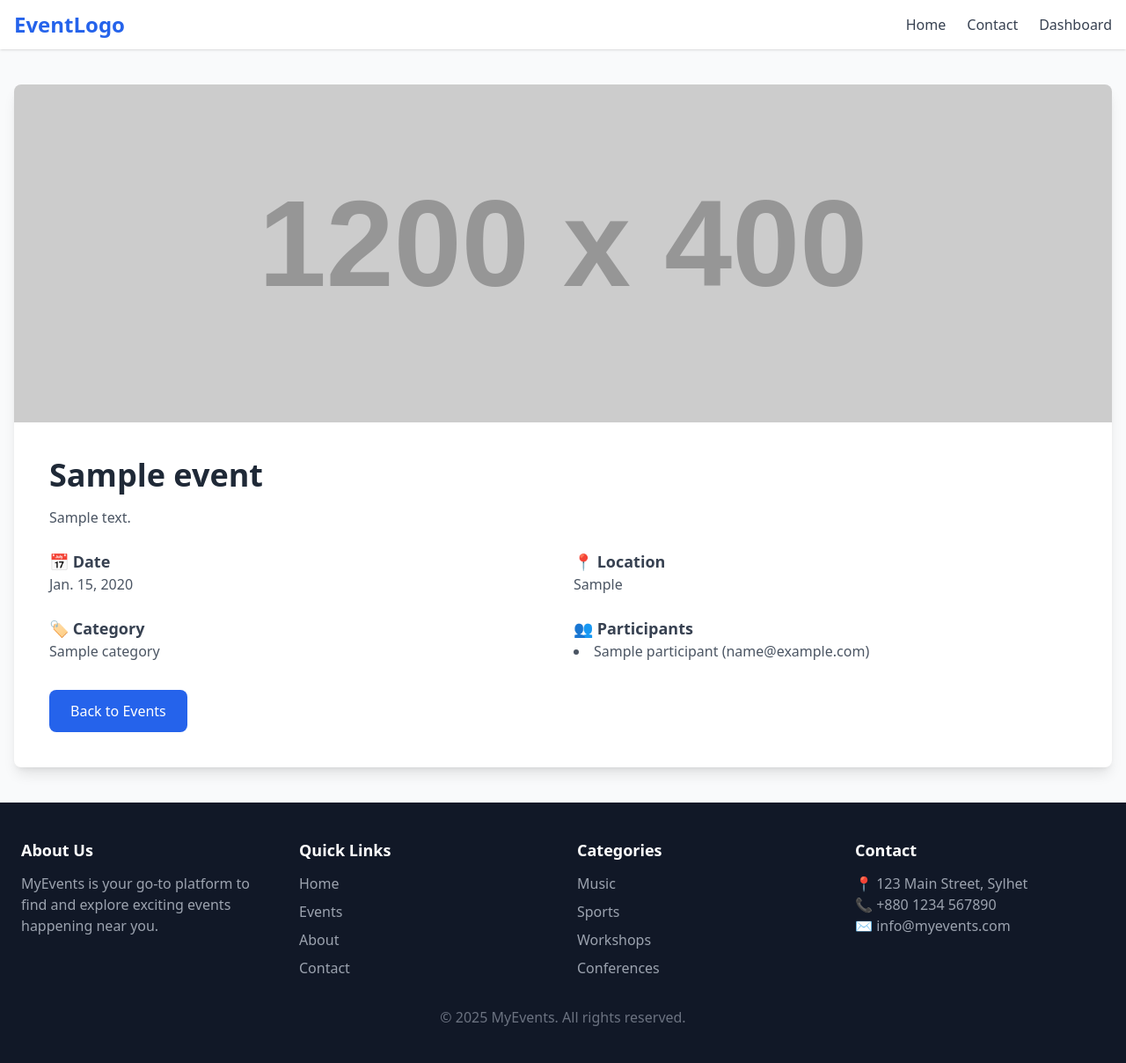
After one commit to yanisahmed/python-event-management, a Django app: page /admin/dashboard/events/1/ in a window 1280 px wide. The commit adds this page. Shown: the whole page at 88% size. Run offline with Django 5.2, Linux system fonts and the light colour scheme; tables that the repository leaves empty hold one stand-in row (values such as "Sample post"); grey boxes labelled with a size stand in for pictures from a placeholder-image service; some libraries are stand-ins or nearby versions.

Commit message:
dynamic event and event details page

```diff
--- a/event/templates/dashboard/dashboard-event.html
+++ b/event/templates/dashboard/dashboard-event.html
@@ -112,7 +112,10 @@
                                 <td class="px-5 py-4"><span class="px-2 py-1 text-xs rounded-lg bg-indigo-100 text-indigo-700">{{event.category}}</span></td>
                                 <td class="px-5 py-4">{{event.participants.all|length}}</td>
                                 <td class="px-5 py-4"><span class="px-2 py-1 text-xs rounded-lg bg-emerald-100 text-emerald-700">{{event.staus}}</span></td>
-                                <td class="px-5 py-4 text-right"><a class="text-indigo-600" href="#">View</a></td>
+                                <td class="px-5 py-4 text-right">
+                                    <a class="text-white bg-indigo-300 rounded px-4 py-1" href="#">EDIT</a>
+                                    <a class="text-white bg-red-300 rounded px-4 py-1" href="#">DELETE</a>
+                                </td>
                             </tr>
                             {% endfor %}
                         </tbody>
--- a/event/templates/dashboard/dashboard-participant.html
+++ b/event/templates/dashboard/dashboard-participant.html
@@ -96,7 +96,10 @@
               <td class="px-5 py-4 font-medium">{{participant.name}}</td>
               <td class="px-5 py-4">{{participant.email}}</td>
               <td class="px-5 py-4">{% for event in participant.event.all  %}<span class="bg-indigo-500 mx-1 text-white rounded p-1">{{event.name}}</span>{% endfor %}</td>
-              <td class="px-5 py-4 text-right"><a class="text-indigo-600" href="#">View</a></td>
+              <td class="px-5 py-4 text-right">
+                <a class="text-white bg-indigo-300 rounded px-4 py-1" href="#">EDIT</a>
+                <a class="text-white bg-red-300 rounded px-4 py-1" href="#">DELETE</a>
+              </td>
             </tr>
             {% endfor %}
           </tbody>
--- /dev/null
+++ b/event/templates/frontend/base.html
@@ -0,0 +1,81 @@
+{% load static %}
+<!DOCTYPE html>
+<html lang="en">
+<head>
+  <meta charset="UTF-8">
+  <meta name="viewport" content="width=device-width, initial-scale=1.0">
+  <title>{% block title %}Event Website{% endblock %}</title>
+  <script src="https://cdn.tailwindcss.com"></script>
+</head>
+<body class="bg-gray-50 flex flex-col min-h-screen">
+
+  <!-- Navbar -->
+  <nav class="bg-white shadow">
+    <div class="container mx-auto px-4 py-3 flex items-center justify-between">
+      <div class="text-2xl font-bold text-blue-600">EventLogo</div>
+      <div class="hidden md:flex space-x-6">
+        <a href="/" class="text-gray-700 hover:text-blue-600">Home</a>
+        <a href="#" class="text-gray-700 hover:text-blue-600">Contact</a>
+        <a href="{% url 'dashboard' %}" class="text-gray-700 hover:text-blue-600">Dashboard</a>
+      </div>
+      <div class="md:hidden">
+        <button id="menu-toggle" class="text-gray-700 focus:outline-none">☰</button>
+      </div>
+    </div>
+    <div id="mobile-menu" class="hidden md:hidden px-4 pb-4">
+      <a href="/" class="block py-2 text-gray-700 hover:text-blue-600">Home</a>
+      <a href="#" class="block py-2 text-gray-700 hover:text-blue-600">Contact</a>
+      <a href="{% url 'dashboard' %}" class="block py-2 text-gray-700 hover:text-blue-600">Dashboard</a>
+    </div>
+  </nav>
+
+  <!-- Main Content -->
+  <main class="flex-1">
+    {% block content %}{% endblock %}
+  </main>
+
+  <!-- Footer -->
+  <footer class="bg-gray-900 text-white py-10 mt-auto">
+    <div class="container mx-auto px-6 grid grid-cols-1 md:grid-cols-4 gap-8">
+      <div>
+        <h3 class="text-lg font-semibold mb-3">About Us</h3>
+        <p class="text-gray-400">MyEvents is your go-to platform to find and explore exciting events happening near you.</p>
+      </div>
+      <div>
+        <h3 class="text-lg font-semibold mb-3">Quick Links</h3>
+        <ul class="space-y-2 text-gray-400">
+          <li><a href="/" class="hover:text-white">Home</a></li>
+          <li><a href="#" class="hover:text-white">Events</a></li>
+          <li><a href="#" class="hover:text-white">About</a></li>
+          <li><a href="#" class="hover:text-white">Contact</a></li>
+        </ul>
+      </div>
+      <div>
+        <h3 class="text-lg font-semibold mb-3">Categories</h3>
+        <ul class="space-y-2 text-gray-400">
+          <li><a href="#" class="hover:text-white">Music</a></li>
+          <li><a href="#" class="hover:text-white">Sports</a></li>
+          <li><a href="#" class="hover:text-white">Workshops</a></li>
+          <li><a href="#" class="hover:text-white">Conferences</a></li>
+        </ul>
+      </div>
+      <div>
+        <h3 class="text-lg font-semibold mb-3">Contact</h3>
+        <p class="text-gray-400">📍 123 Main Street, Sylhet</p>
+        <p class="text-gray-400">📞 +880 1234 567890</p>
+        <p class="text-gray-400">✉️ info@myevents.com</p>
+      </div>
+    </div>
+    <div class="mt-8 text-center text-gray-500">
+      &copy; 2025 MyEvents. All rights reserved.
+    </div>
+  </footer>
+
+  <!-- Script for Mobile Menu -->
+  <script>
+    document.getElementById('menu-toggle').addEventListener('click', function () {
+      document.getElementById('mobile-menu').classList.toggle('hidden');
+    });
+  </script>
+</body>
+</html>
--- /dev/null
+++ b/event/templates/frontend/event-details.html
@@ -0,0 +1,48 @@
+{% extends "frontend/base.html" %}
+
+{% block title %}{{ event.name }} | Event Details{% endblock %}
+
+{% block content %}
+<section class="container mx-auto px-4 py-10">
+  <div class="bg-white shadow-lg rounded-lg overflow-hidden">
+    <!-- Event Banner -->
+    <img src="https://dummyimage.com/1200x400/2e74ff/fff&text={{ event.name }}"
+         alt="Event Banner" class="w-full h-64 md:h-96 object-cover">
+
+    <!-- Event Content -->
+    <div class="p-6 md:p-10">
+      <h1 class="text-3xl md:text-4xl font-bold text-gray-800 mb-4">{{ event.name }}</h1>
+      <p class="text-gray-600 mb-6">{{ event.description }}</p>
+
+      <div class="grid md:grid-cols-2 gap-6 mb-8">
+        <div>
+          <h3 class="font-semibold text-lg text-gray-700">📅 Date</h3>
+          <p class="text-gray-600">{{ event.date }}</p>
+        </div>
+        <div>
+          <h3 class="font-semibold text-lg text-gray-700">📍 Location</h3>
+          <p class="text-gray-600">{{ event.location }}</p>
+        </div>
+        <div>
+          <h3 class="font-semibold text-lg text-gray-700">🏷️ Category</h3>
+          <p class="text-gray-600">{{ event.category.name }}</p>
+        </div>
+        <div>
+          <h3 class="font-semibold text-lg text-gray-700">👥 Participants</h3>
+          <ul class="list-disc list-inside text-gray-600">
+            {% for participant in event.participants.all %}
+              <li>{{ participant.name }} ({{ participant.email }})</li>
+            {% empty %}
+              <li>No participants registered yet.</li>
+            {% endfor %}
+          </ul>
+        </div>
+      </div>
+
+      <a href="/" class="inline-block px-6 py-3 bg-blue-600 text-white rounded-lg hover:bg-blue-700">
+        Back to Events
+      </a>
+    </div>
+  </div>
+</section>
+{% endblock %}
--- a/event/urls.py
+++ b/event/urls.py
@@ -5,6 +5,7 @@ urlpatterns = [
     path('', frontend_home, name='home'),
     path('admin/dashboard/', dashboard, name='dashboard'),
     path('admin/dashboard/events/', dashboard_event, name='event'),
+    path('admin/dashboard/events/<int:event_id>/', dashboard_event_details, name='event-details'),
     path('admin/dashboard/participants/', dashboard_participant, name='participant'),
     path('admin/dashboard/categories/', dashboard_category, name='category'),
     path('admin/dashboard/settings/', dashboard_settings, name='settings')
--- a/event/views.py
+++ b/event/views.py
@@ -8,7 +8,49 @@ from django.db.models import Count, Q
 
 # Create your views here.
 def frontend_home(request):
-    return render(request, 'frontend/home.html')
+    base_query = Event.objects.select_related('category').prefetch_related('participants')
+    category_query = Category.objects.all()
+
+    # Search
+    search_query = request.GET.get('search', '')
+    if search_query:
+        base_query = base_query.filter(
+            Q(name__icontains=search_query) |
+            Q(description__icontains=search_query) |
+            Q(category__name__icontains=search_query)
+        )
+
+    # Category filter
+    category = request.GET.get('category', '')
+    if category:
+        base_query = base_query.filter(category__name__icontains=category)
+
+    # Date range filter
+    start_date = request.GET.get('start_date', '')
+    end_date = request.GET.get('end_date', '')
+    if start_date and end_date:
+        base_query = base_query.filter(date__range=[start_date, end_date])
+    elif start_date:
+        base_query = base_query.filter(date__gte=start_date)
+    elif end_date:
+        base_query = base_query.filter(date__lte=end_date)
+
+    # Sorting
+    sort = request.GET.get('sort', '')
+    if sort == 'newest':
+        base_query = base_query.order_by('-date')
+    elif sort == 'oldest':
+        base_query = base_query.order_by('date')
+    elif sort == 'name-asc':
+        base_query = base_query.order_by('name')
+    elif sort == 'name-desc':
+        base_query = base_query.order_by('-name')
+
+    context = {
+        'events': base_query
+        ,'category_query': category_query,
+    }
+    return render(request, 'frontend/home.html', context)
 
 def dashboard(request):
     base_query = Event.objects.select_related('category').prefetch_related('participants')
@@ -60,6 +102,18 @@ def dashboard_event(request):
     }
     return render(request, 'dashboard/dashboard-event.html', context)
 
+def dashboard_event_details(request, event_id):
+    print(event_id)
+    event = Event.objects.select_related('category').prefetch_related('participants').filter(id=event_id).first()
+    if not event:
+        messages.error(request, 'Event not found.')
+        return redirect('event')
+
+    context = {
+        'event': event
+    }
+    return render(request, 'frontend/event-details.html', context)
+
 
 def dashboard_participant(request):
     participants = Participant.objects.prefetch_related('event').all()
```
Also changed, not shown: event/templates/frontend/home.html (+40 -23 lines), static/images/hero-bg.jpg (added).
